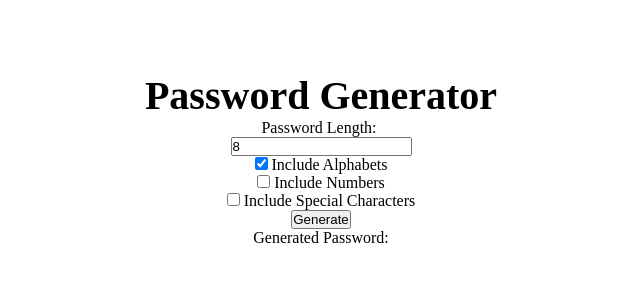
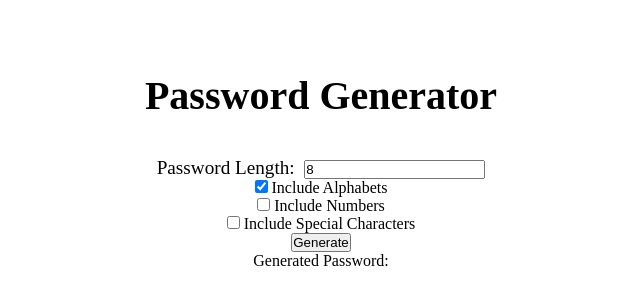
Before and after one commit to Utkarsh77218/Password-Generator, an Angular app: page / in a window 1280 px wide. Shown: the top 304 px of the page, without its empty margins (327-967 px from the left). Built offline with nearby package versions, Linux system fonts and the light colour scheme.

Commit message:
Modified css

```diff
--- a/src/app/password-generator/password-generator.component.css
+++ b/src/app/password-generator/password-generator.component.css
@@ -15,3 +15,9 @@
     margin-top: 5%;
     font-size: 2.5rem;
 }
+
+.password-length-div {
+    margin-top: 3%;
+    font-size: 1.2rem;
+
+}
--- a/src/app/password-generator/password-generator.component.html
+++ b/src/app/password-generator/password-generator.component.html
@@ -1,6 +1,7 @@
 <div class="main-body">
     <h1 class="heading">Password Generator</h1>
 
+    <div class="password-length-div">
         <label for="length">
             Password Length:&nbsp;
         </label>
@@ -10,6 +11,7 @@
             [(ngModel)]="passwordLength"
             min="3"
         />
+    </div>
 
     <div>
         <input
--- a/src/index.html
+++ b/src/index.html
@@ -5,7 +5,6 @@
   <title>PasswordGenerator</title>
   <base href="/">
   <meta name="viewport" content="width=device-width, initial-scale=1">
-  <link rel="icon" type="image/x-icon" href="favicon.ico">
 </head>
 <body>
   <app-root></app-root>
```
Lines whose indentation alone changed are shown as unchanged.
